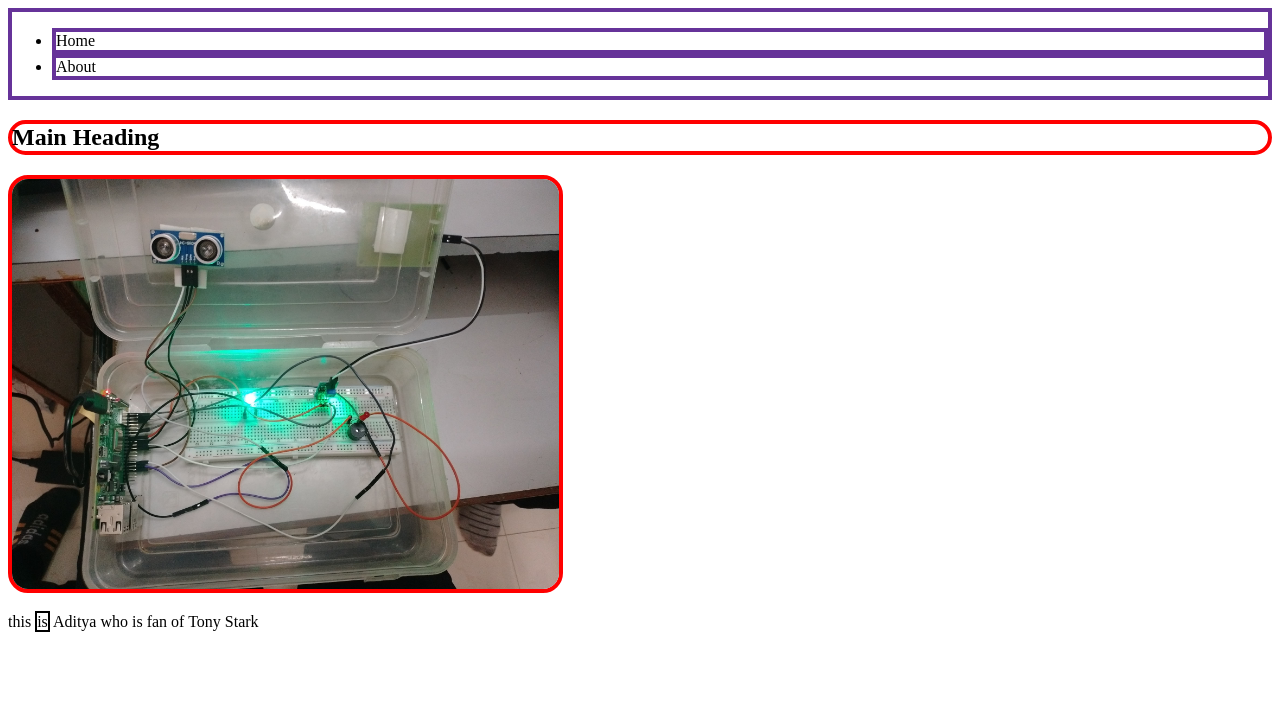
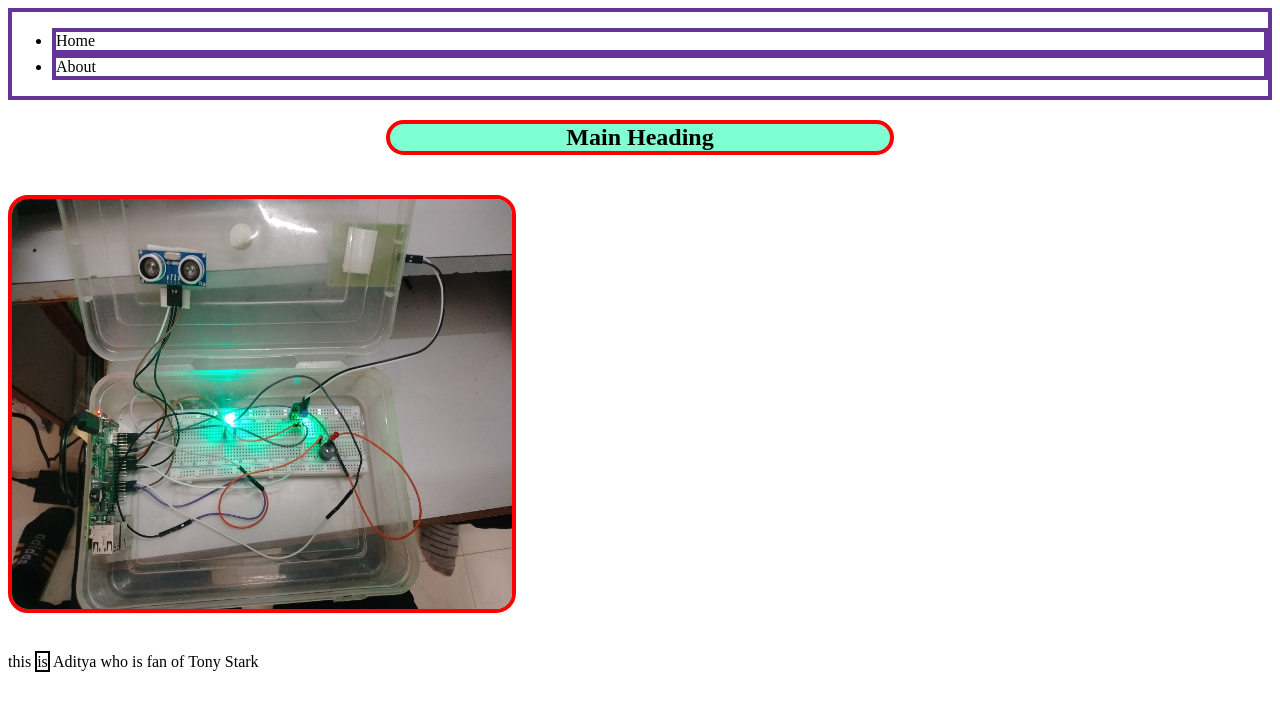
Before and after one commit to Aditya948351/Web_Dev, a plain HTML site: page codes/CSS/9.Borders.html in a window 1280 px wide. Drawn offline with Linux system fonts and the light colour scheme.

Commit message:
Done with CSS Borders now Exercise

```diff
--- a/codes/CSS/9.Borders.css
+++ b/codes/CSS/9.Borders.css
@@ -6,15 +6,29 @@ h2, img {
     border: 4px solid red;
     /* border-bottom: 4px solid red;
     border-top: 8px dotted green; */
+    border-radius: 20px;
+    /* padding-left: 40px;
+    padding-top: 40px;
+    padding-right: 40px;
+    padding-bottom: 40px; */
+    /* padding: 40px 20px 10px 80px;
+    /* margin-left: 40px;
+    margin-bottom: 80px;
 
-    border-radius: 20px;
-
-
+    margin: 40px 80px 40px 40px; */
     /* border-width: 4px;
     border-style : groove;
     /* ridge and Groove,inset and Outset are like 3d
     border-color: red; */
     /* this is shrtcut way we can also use this as differently as follows */
+
+    /* Centering the Div */
+    width: 500px;
+    margin: 20px auto;
+    text-align: center;
+
+    background-color: aquamarine;
+    /* Background starts from where Background starts */
 }
 
 div,li {
```
